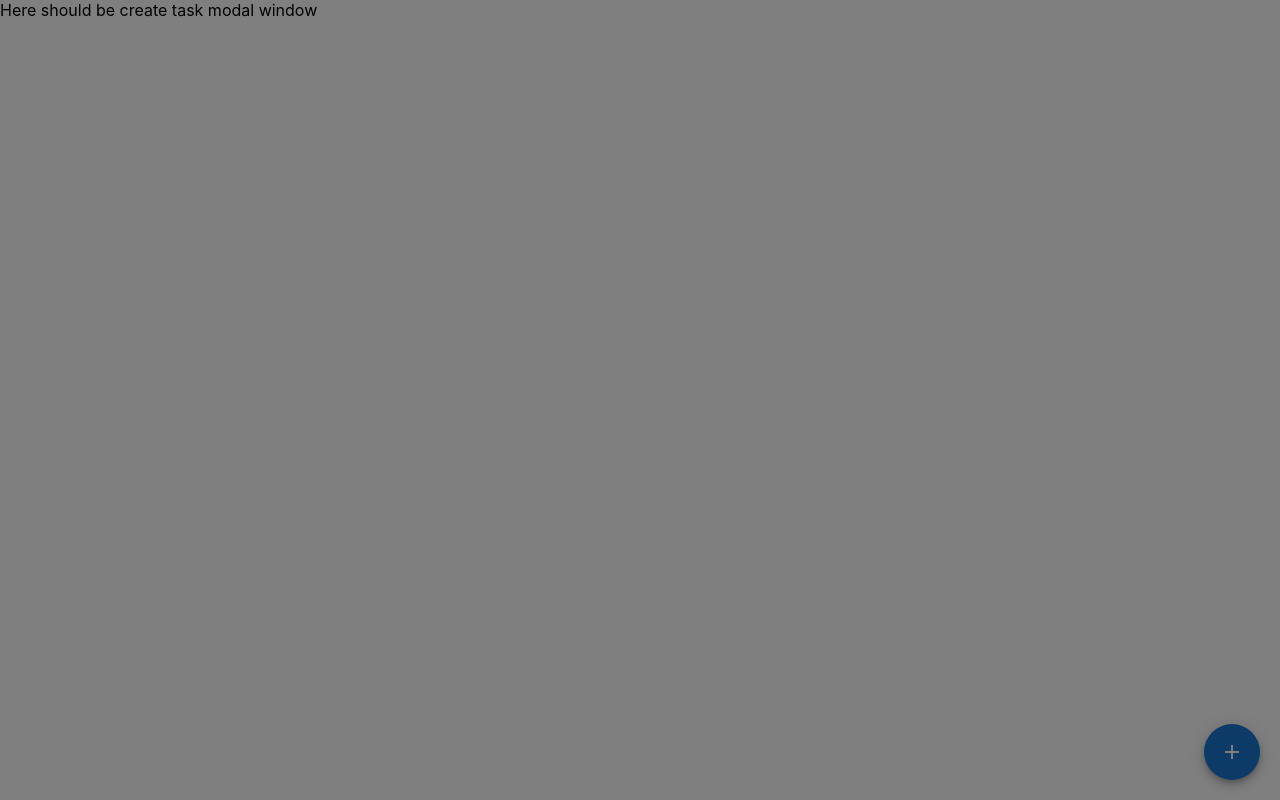
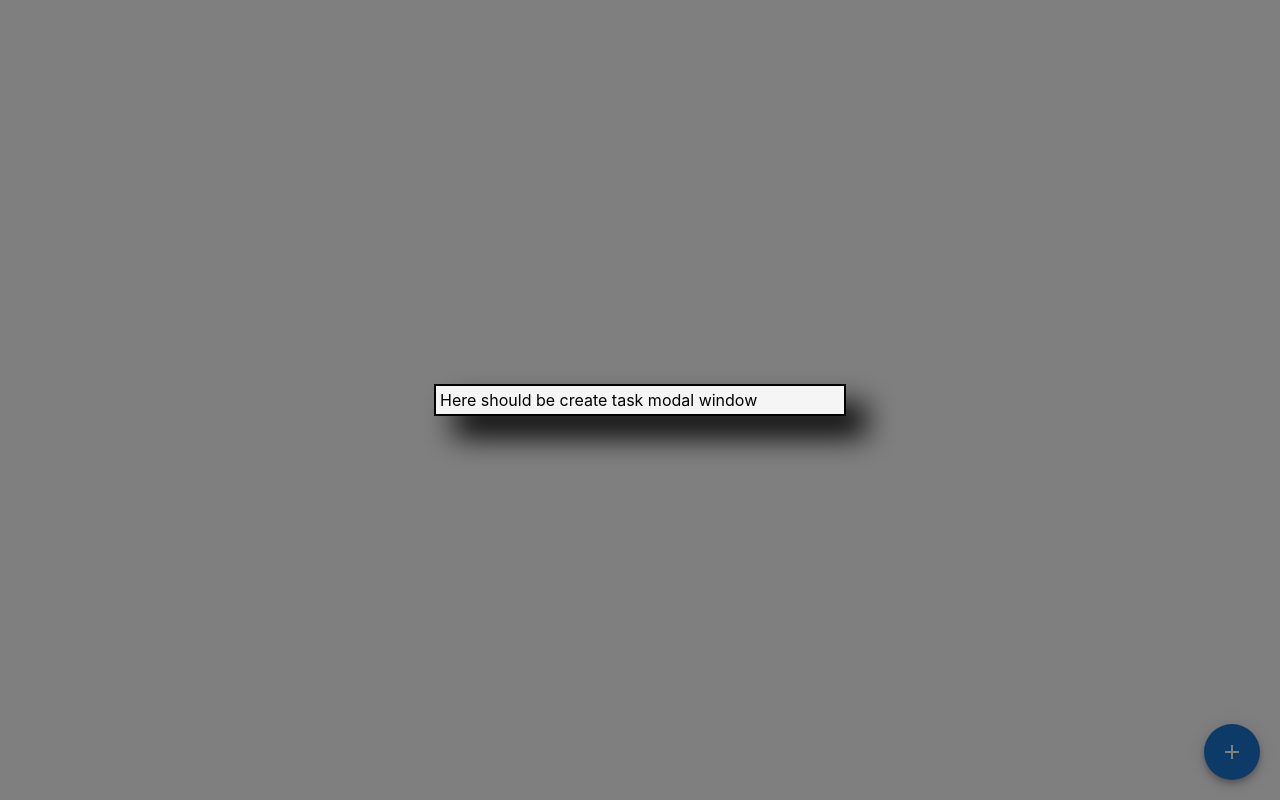
Before and after one commit to Bogomazz/dophamine, a React (Create React App) app in the folder dophamine-front/: page / in a window 1280 px wide. Both pictures are taken after a click on the button "add". Built offline with nearby package versions, Linux system fonts and the light colour scheme.

Commit message:
Add styles for modal window

```diff
--- /dev/null
+++ b/dophamine-front/src/components/CreateTask.css
@@ -0,0 +1,11 @@
+.modalContainer {
+    position: absolute;
+    top: 50%;
+    left: 50%;
+    transform: translate(-50%, -50%);
+    width: 400px;
+    background-color:whitesmoke;
+    border: 2px solid #000;
+    box-shadow: 20px 20px 30px;
+    padding: 4px;
+}
--- a/dophamine-front/src/components/CreateTask.jsx
+++ b/dophamine-front/src/components/CreateTask.jsx
@@ -1,9 +1,11 @@
+import React from 'react'
 import { Box } from "@mui/material";
+import "./CreateTask.css"
 
 function CreateTask() {
-  return <Box>
+  return <Box className="modalContainer">
     Here should be create task modal window
   </Box>
 }
 
-export default CreateTask
+export default React.forwardRef((props, ref) => <CreateTask {...props} forwardedRef={ref} />)
```
